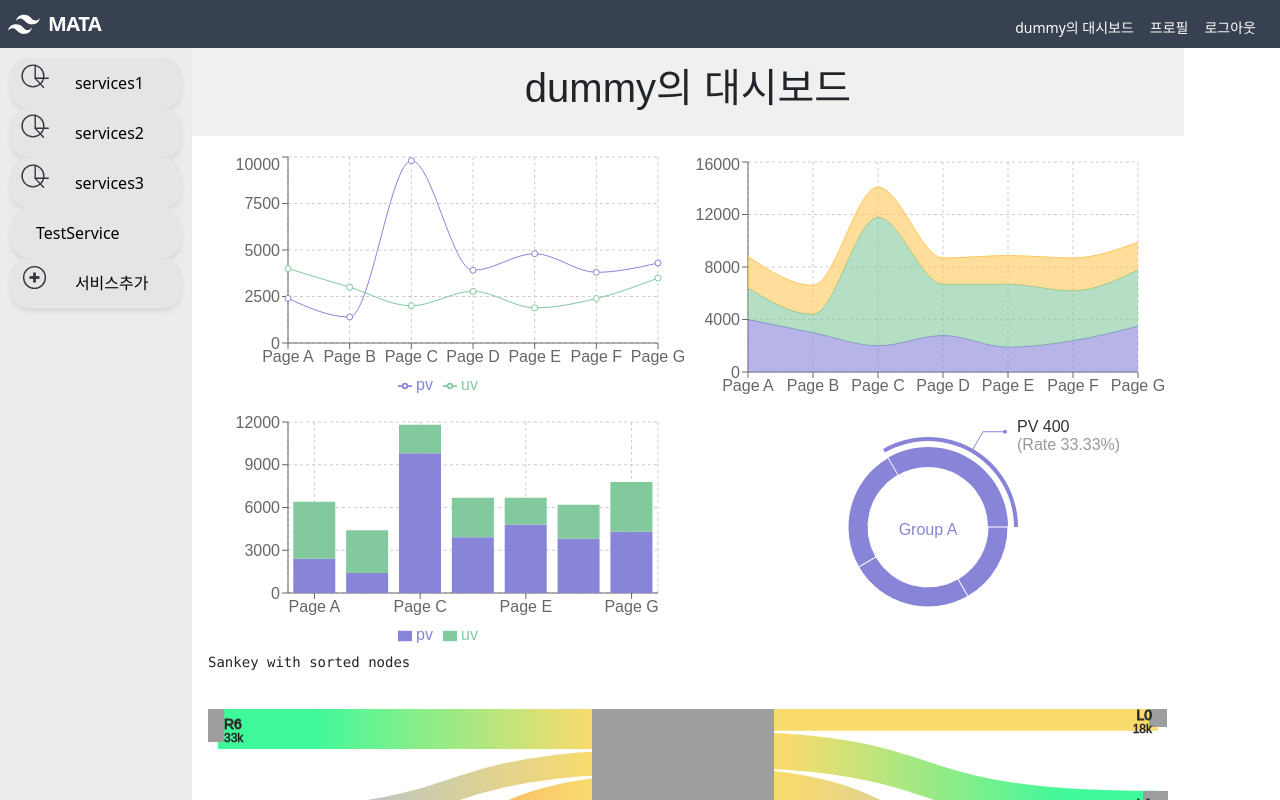
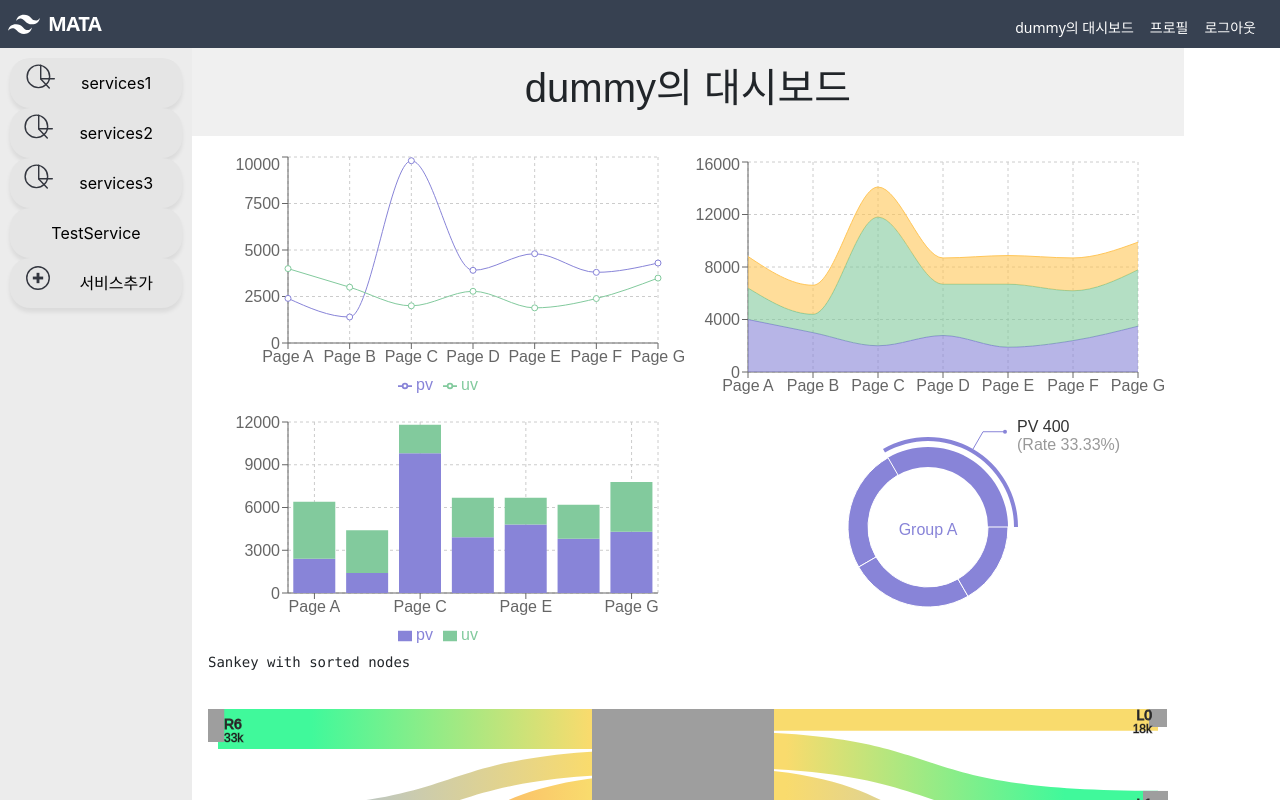
Before and after one commit to PolarbearHam/MATA2, a React (Create React App) app in the folder mata2/: page /start in a window 1280 px wide. Shown: the top 800 px of the page. Built offline with nearby package versions, Linux system fonts and the light colour scheme; grey boxes are pictures that could not be loaded.

Commit message:
feat: 서비스 설정

```diff
--- a/mata2/src/components/Sidebar.css
+++ b/mata2/src/components/Sidebar.css
@@ -22,6 +22,7 @@
 .NavItemButton{
   display: flex;
   flex-direction: row;
+  justify-content: center;
   align-items: flex-start;
   padding: 5px 10px;
   gap: 10px;
@@ -38,10 +39,13 @@
 }
 
 .itemIcon{
-  width: 19%;
-  height: 19%;
+  width: 20%;
+  height: 20%;
 }
 
 .nav-link{
   color:black;
+  font-family: 'Inter';
+  font-style: normal;
+  font-weight: 400;
 }
--- a/mata2/src/views/ServiceCustom.js
+++ b/mata2/src/views/ServiceCustom.js
@@ -23,8 +23,35 @@ const ServiceCustom = () => {
   };
 
   return (
-    <div>
+    <div className='flex d-flex justify-content-center align-items-center'>
+      <div>
+        <p>토큰 샘플: aaaa-bbbb-cccc</p>
+        <button>토큰 발급</button>
+      </div>
+
+
       <Form>
+        <p>서비스 설정</p>
+        <div>
+          <label>
+            서비스 주소:
+            <input placeholder='서비스 주소'/>
+          </label>
+          <label>
+            <input type='checkbox' name='spa' value='yes'/>
+            SPA로 구성되었다면 체크해주세요.
+          </label>
+        </div>
+
+
+          <label>
+            서비스 화면 이미지 캡쳐 파일
+            <input type='file'/>
+          </label>
+
+        <p>이벤트 설정</p>
+
+
         {fields.map((field, index) => (
           <FormGroup key={index}>
             <Label for={`field-${index}`}>필드 #{index + 1}</Label>
@@ -47,6 +74,10 @@ const ServiceCustom = () => {
           추가
         </Button>
       </Form>
+      <div>
+        <p>스크립트 주소: https://cdn.jsdelivr.net/npm/mata2</p>
+        <button>스크립트 발급</button>
+      </div>
     </div>
   );
 };
```
